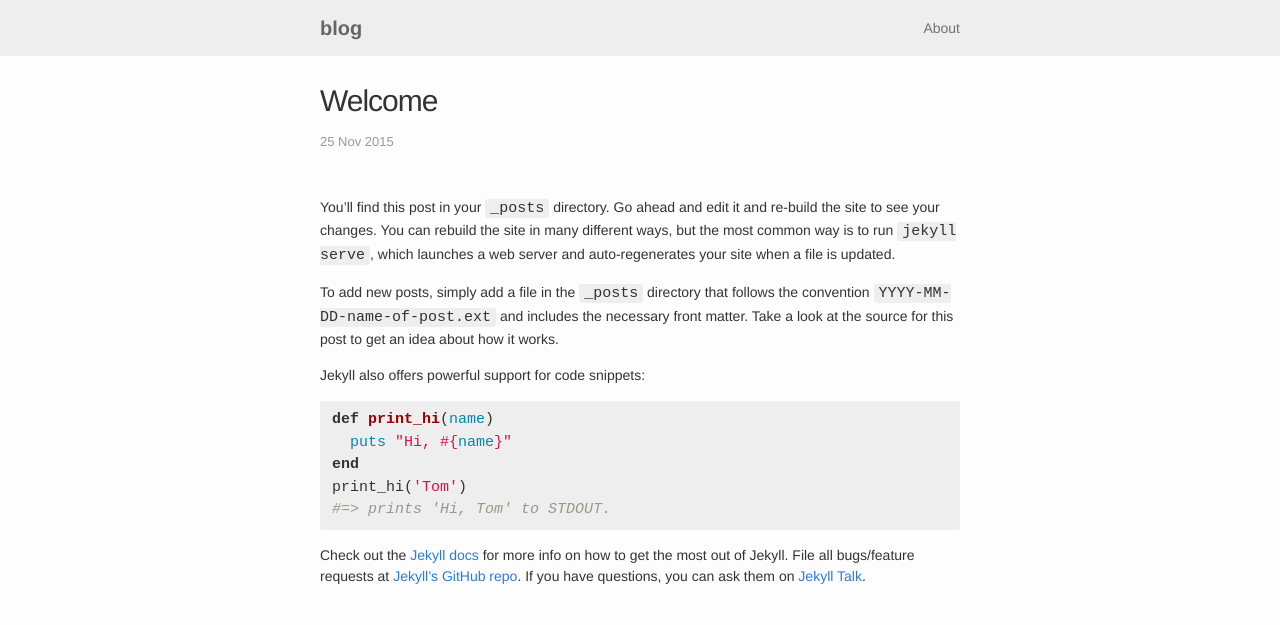
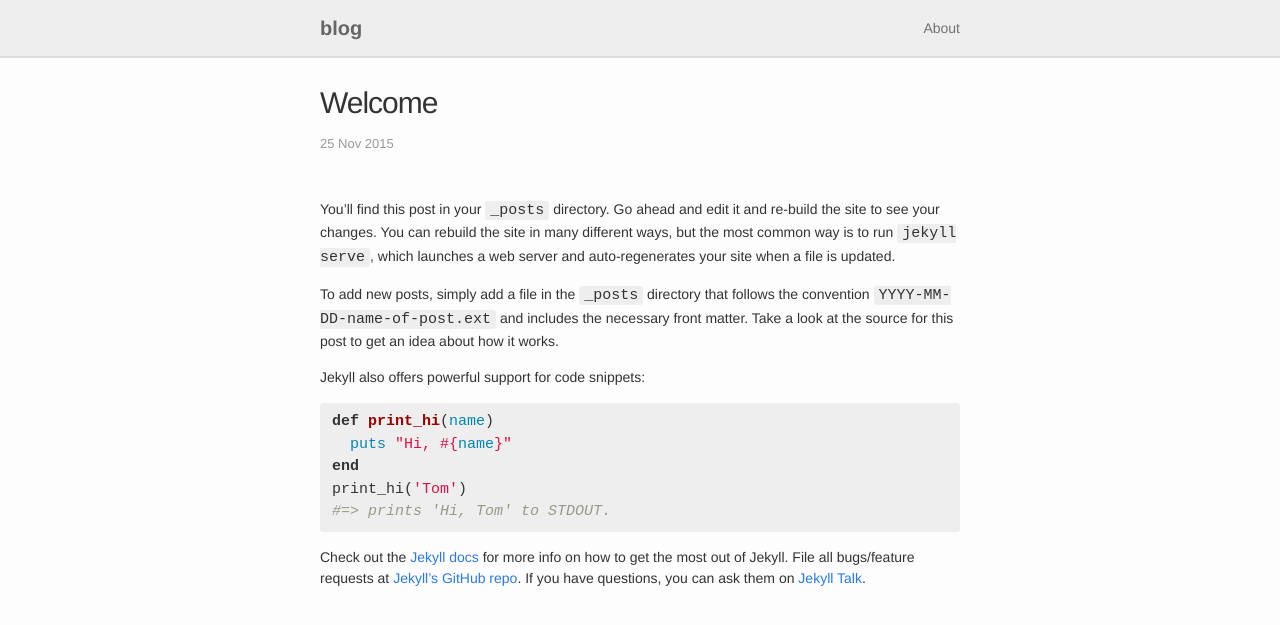
Before and after one commit to jpdro/test-blog, a Jekyll site: the page built from _posts/2015-11-25-welcome.markdown, in a window 1280 px wide. Shown: the top 625 px of the page. Built offline with Jekyll 4.4.1, drawn with Linux system fonts in a browser that asks for light colours.

Commit message:
Customer-focused background synergy

```diff
--- a/css/main.scss
+++ b/css/main.scss
@@ -71,6 +71,7 @@ body {
 
 .site-header {
   background-color: #eee;
+  border-bottom: 2px solid #ddd;
 }
 
 .site-title,
```
